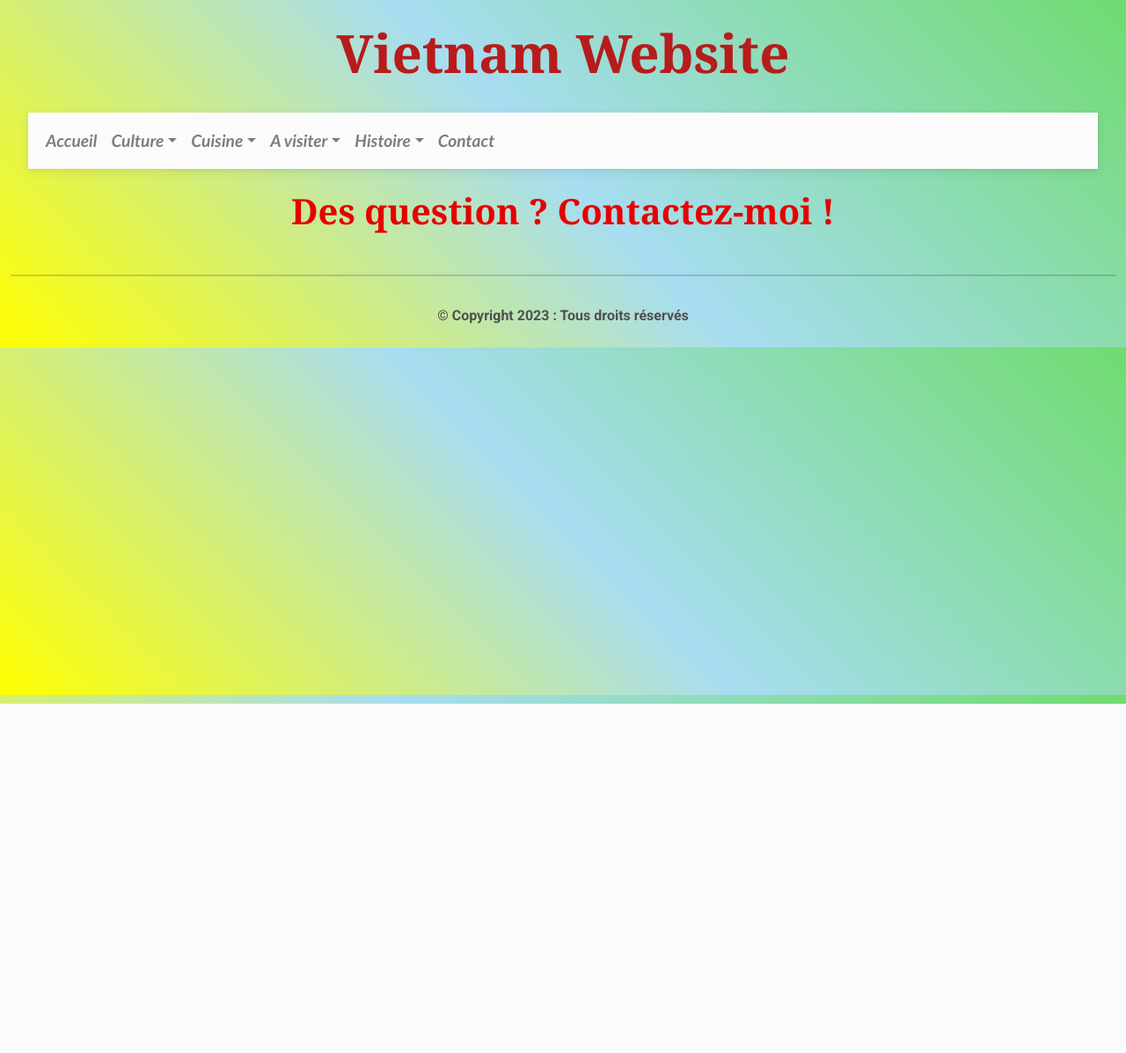
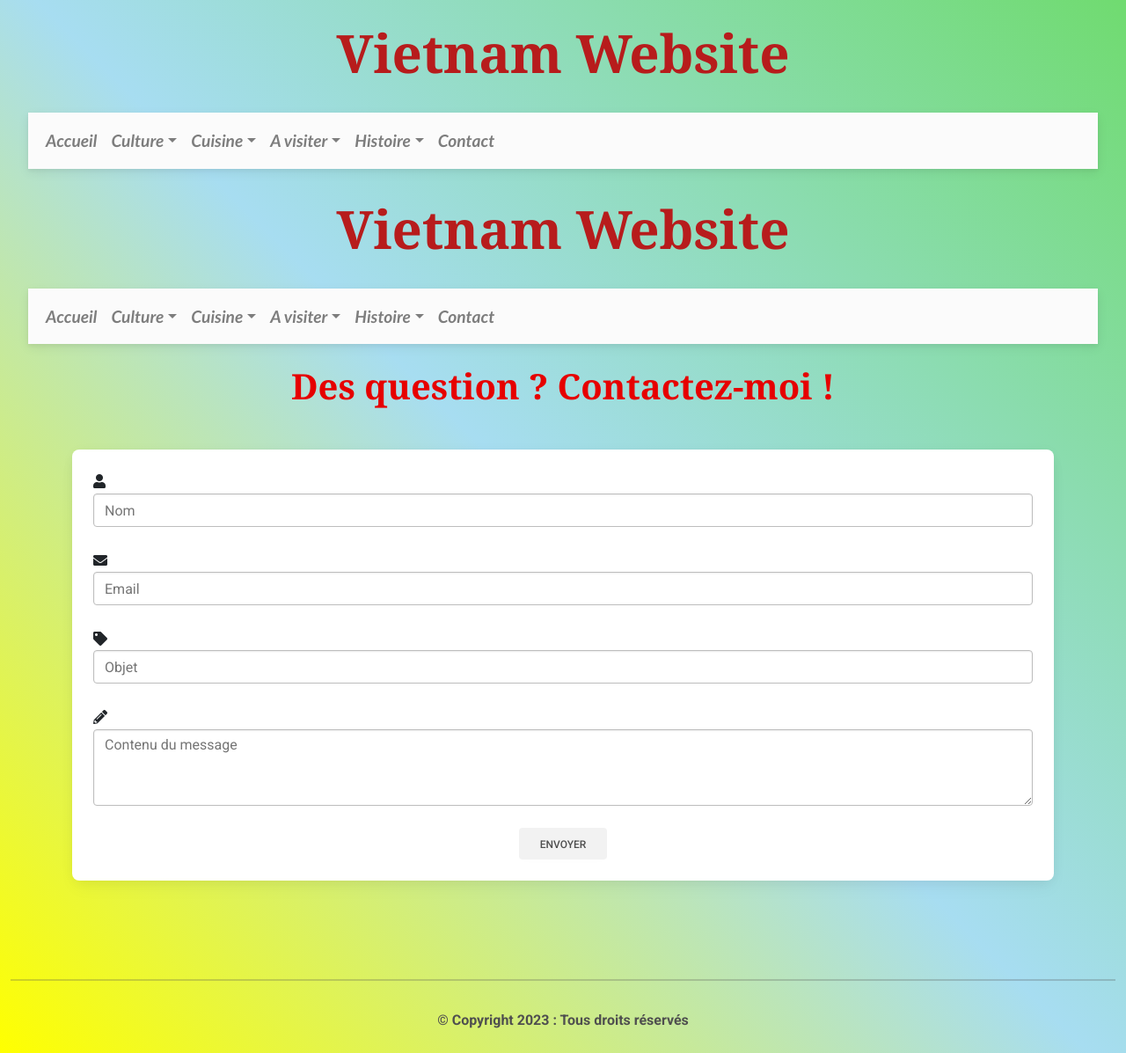
Before and after one commit to zpilia/vietnam_website, a PHP site: page /contact.php in a window 1280 px wide. Shown: the whole page at 88% size. Before the commit the page ends 800 px from the top, so only its background shows below. Run offline with PHP 8.4, Linux system fonts and the light colour scheme; some libraries are stand-ins or nearby versions.

Commit message:
Update contact.php

```diff
--- a/views/contact.php
+++ b/views/contact.php
@@ -22,6 +22,66 @@
     <!-- insertion entête -->
     <?php require 'header.php' ?>
 
+    <?php
+
+    use PHPMailer\PHPMailer\PHPMailer;
+
+    require 'header.php';
+    require '/Applications/MAMP/htdocs/site_entreprise_Plessier_et_fils/PHPMailer/src/Exception.php';
+    require '/Applications/MAMP/htdocs/site_entreprise_Plessier_et_fils/PHPMailer/src/PHPMailer.php';
+    require '/Applications/MAMP/htdocs/site_entreprise_Plessier_et_fils/PHPMailer/src/SMTP.php';
+    ?>
+
+    <?php
+
+    $message_sent = false;
+    if (isset($_POST['send_mail'])) {
+        if (!empty($_POST['login'])) { // Nom
+            if (!empty($_POST['email'])) { // Email
+                if (!empty($_POST['subject'])) { // Objet
+                    if (!empty($_POST['content'])) { //message
+                        $mail = new PHPMailer();
+
+                        try {
+                            //Server settings
+                            $mail->isSMTP();                                            //Send using SMTP
+                            $mail->Host       = 'smtp.mailtrap.io';                     //Set the SMTP server to send through
+                            $mail->SMTPAuth   = true;                                   //Enable SMTP authentication
+                            $mail->Username   = 'dc678a16204ec3';                     //SMTP username
+                            $mail->Password   = 'e7e9824ff977e4';                               //SMTP password
+                            $mail->Port       = 2525;                                    //TCP port to connect to; use 587 if you have set `SMTPSecure = PHPMailer::ENCRYPTION_STARTTLS`
+
+                            //Recipients
+                            $mail->setFrom('zpilia2@gmail.com', 'Mailer');
+                            $mail->addAddress($_POST['email'], $_POST['login']);     //Add a recipient
+                            $mail->addReplyTo('zpilia2@gmail.com', 'Zoé');
+
+                            //Content
+                            $mail->isHTML(true);                                  //Set email format to HTML
+                            $mail->Subject = $_POST['subject'];
+                            $mail->Body    = $_POST['content'];
+                            $mail->AltBody = $_POST['content'];
+
+                            $mail->send();
+                            echo 'Message has been sent';
+                        } catch (Exception $e) {
+                            echo "Message could not be sent. Mailer Error: {$mail->ErrorInfo}";
+                        }
+                    } else {
+                        // pas de contenu
+                    }
+                } else {
+                    // pas d'objet
+                }
+            } else {
+                // pas d'email
+            }
+        } else {
+            // pas de nom
+        }
+    }
+    ?>
+
     <body
         style="
                 background: linear-gradient(45deg, #ffff00, #a7ddf1, #70db70);"
@@ -36,6 +96,64 @@
         <h1 class="mt-4 fw-bold text-center">Des question ? Contactez-moi !</h1>
     </div>
 
+    <div class="container mt-5">
+
+        <!--Section: Content-->
+        <section class="dark-grey-text mb-5">
+
+            <!-- Grid row -->
+            <div class="row">
+
+                <!-- Grid column -->
+                <div class="col-12 mb-4">
+
+                    <!-- Form with header -->
+                    <div class="card">
+                        <div class="card-body">
+                            <!-- Body -->
+                            <!-- TEST FORM RAJOUTE PAR MOI -->
+                            <form action="contact.php" method="POST">
+                                <div class="md-form">
+                                    <i class="fa fa-user prefix grey-text"></i>
+                                    <input type="text" id="name" class="form-control" name="login" placeholder="Nom" required>
+                                </div>
+                                <br>
+
+                                <div class="md-form">
+                                    <i class="fa fa-envelope prefix grey-text"></i>
+                                    <input type="email" id="email" class="form-control" name="email" placeholder="Email" required>
+                                </div>
+                                <br>
+
+                                <div class="md-form">
+                                    <i class="fa fa-tag prefix grey-text"></i>
+                                    <input type="text" id="subject" class="form-control" name="subject" placeholder="Objet" required>
+                                </div>
+                                <br>
+
+                                <div class="md-form">
+                                    <i class="fa fa-pencil-alt prefix grey-text"></i>
+                                    <textarea id="text" class="form-control md-textarea" rows="3" name="content" placeholder="Contenu du message" required></textarea>
+                                </div>
+                                <br>
+
+                                <div class="text-center">
+                                    <button name="send_mail" type="submit" style="background-color: #f2f2f2" class="btn btn-light">Envoyer</button>
+                                </div>
+                                <!-- TEST FIN DE FORM -->
+                            </form>
+                        </div>
+                    </div>
+                    <!-- Form with header -->
+                </div>
+                <!-- Grid column -->
+            </div>
+            <!-- Grid row -->
+
+        </section>
+        <!--Section: Content-->
+
+    </div>
 
 
 
```
